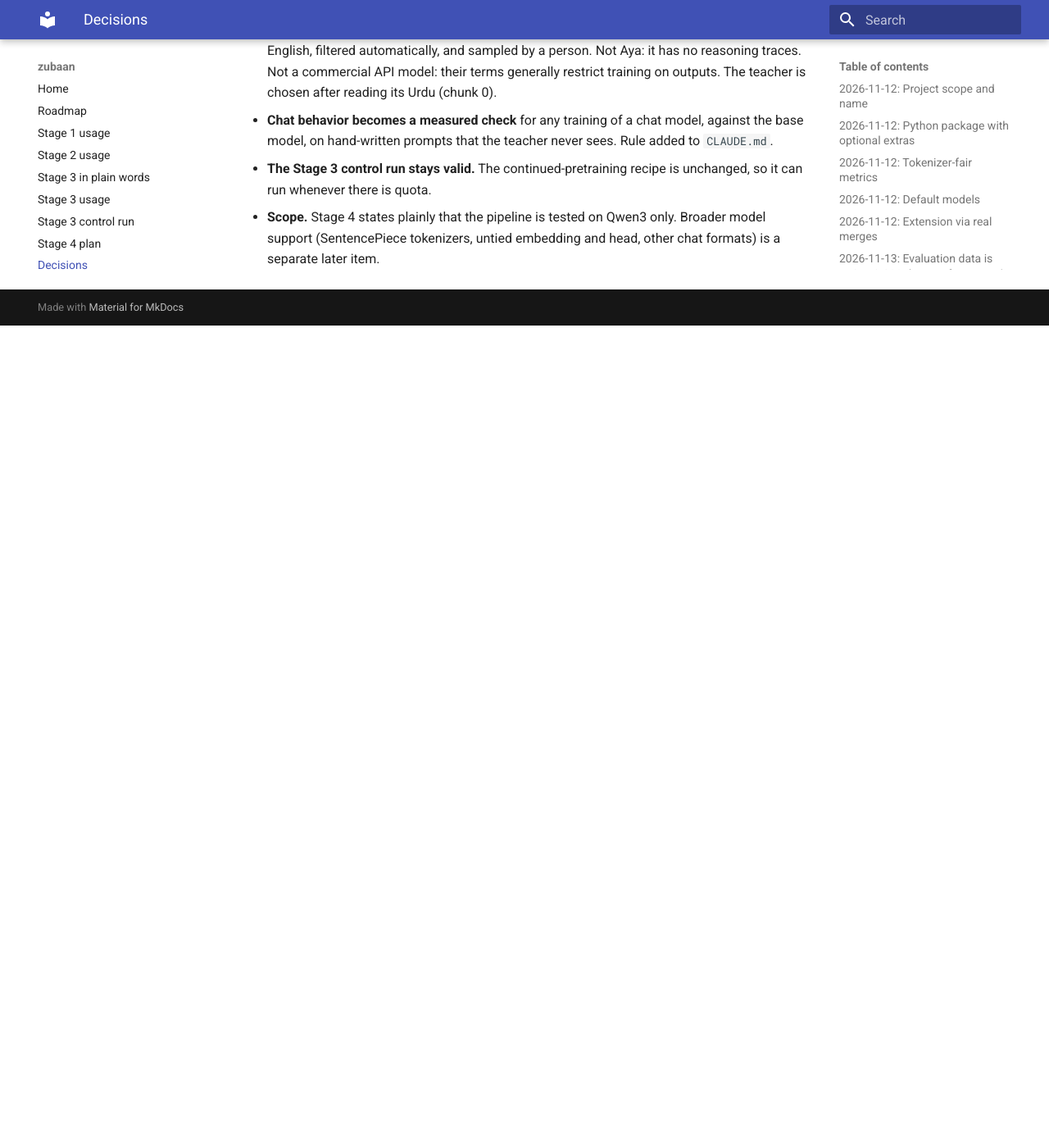
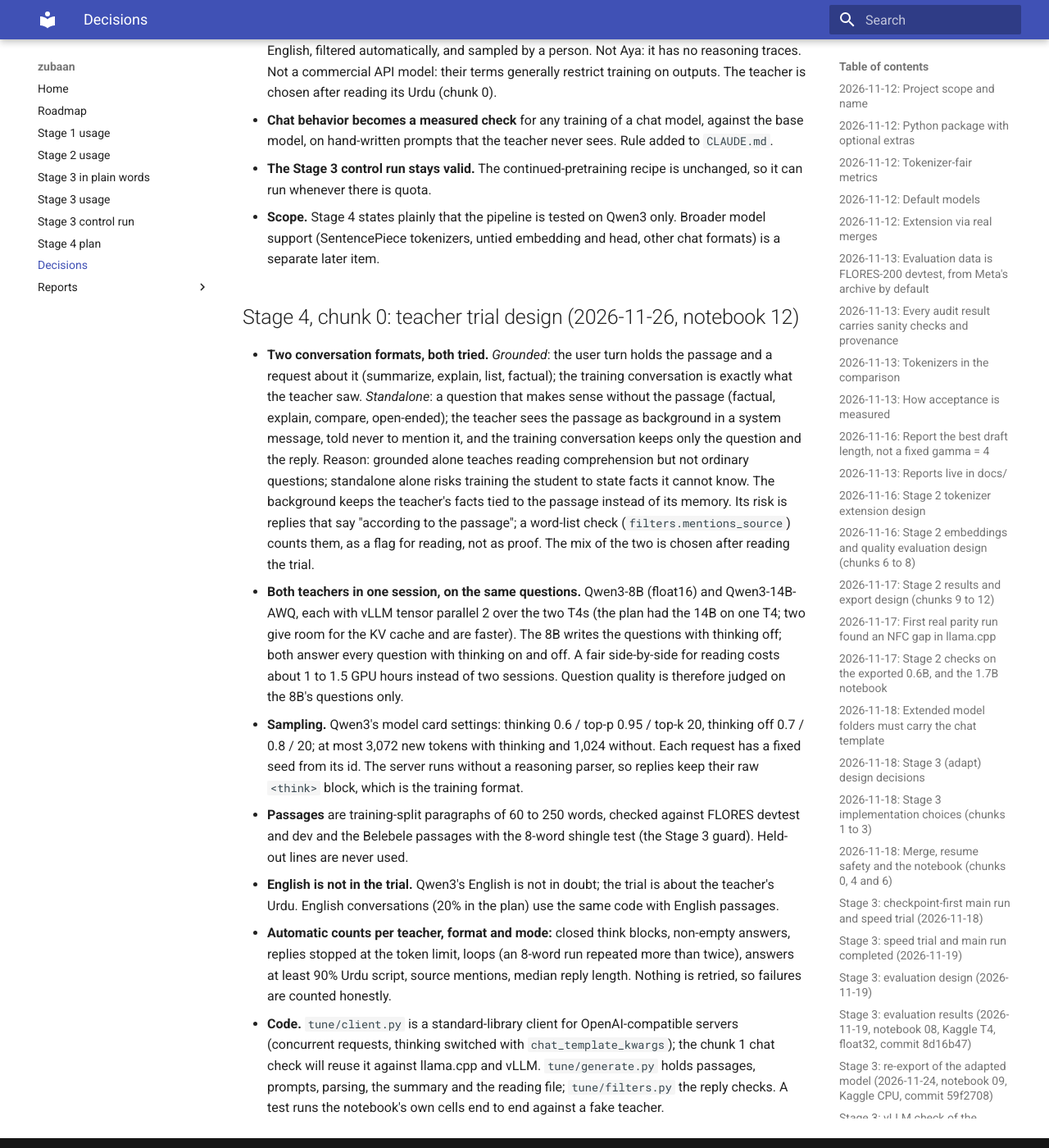
Before and after one commit to Hashir-Aziz123/zubaan, an MkDocs documentation site: the page built from docs/decisions.md, in a window 1280 px wide and 1400 px high, scrolled down 19680 px. Shown: the whole window at 82% size. Built offline with MkDocs 1.6.1 and Material for MkDocs 9.7.7, drawn with Linux system fonts in a browser that asks for light colours; before the commit the page ends 20077 px from its top, so only the background shows below that; some of the changed text lies outside the part shown.

Commit message:
docs: stage 4 chunk 0 design (two formats, both teachers in one session)
Co-Authored-By: Claude Opus 5.5 <noreply@anthropic.com>

```diff
--- a/docs/decisions.md
+++ b/docs/decisions.md
@@ -291,3 +291,14 @@ Stage 3 is closed with the four goals met (Urdu quality past the base on bits pe
 - **Chat behavior becomes a measured check** for any training of a chat model, against the base model, on hand-written prompts that the teacher never sees. Rule added to `CLAUDE.md`.
 - **The Stage 3 control run stays valid.** The continued-pretraining recipe is unchanged, so it can run whenever there is quota.
 - **Scope.** Stage 4 states plainly that the pipeline is tested on Qwen3 only. Broader model support (SentencePiece tokenizers, untied embedding and head, other chat formats) is a separate later item.
+
+
+## Stage 4, chunk 0: teacher trial design (2026-11-26, notebook 12)
+
+- **Two conversation formats, both tried.** *Grounded*: the user turn holds the passage and a request about it (summarize, explain, list, factual); the training conversation is exactly what the teacher saw. *Standalone*: a question that makes sense without the passage (factual, explain, compare, open-ended); the teacher sees the passage as background in a system message, told never to mention it, and the training conversation keeps only the question and the reply. Reason: grounded alone teaches reading comprehension but not ordinary questions; standalone alone risks training the student to state facts it cannot know. The background keeps the teacher's facts tied to the passage instead of its memory. Its risk is replies that say "according to the passage"; a word-list check (`filters.mentions_source`) counts them, as a flag for reading, not as proof. The mix of the two is chosen after reading the trial.
+- **Both teachers in one session, on the same questions.** Qwen3-8B (float16) and Qwen3-14B-AWQ, each with vLLM tensor parallel 2 over the two T4s (the plan had the 14B on one T4; two give room for the KV cache and are faster). The 8B writes the questions with thinking off; both answer every question with thinking on and off. A fair side-by-side for reading costs about 1 to 1.5 GPU hours instead of two sessions. Question quality is therefore judged on the 8B's questions only.
+- **Sampling.** Qwen3's model card settings: thinking 0.6 / top-p 0.95 / top-k 20, thinking off 0.7 / 0.8 / 20; at most 3,072 new tokens with thinking and 1,024 without. Each request has a fixed seed from its id. The server runs without a reasoning parser, so replies keep their raw `<think>` block, which is the training format.
+- **Passages** are training-split paragraphs of 60 to 250 words, checked against FLORES devtest and dev and the Belebele passages with the 8-word shingle test (the Stage 3 guard). Held-out lines are never used.
+- **English is not in the trial.** Qwen3's English is not in doubt; the trial is about the teacher's Urdu. English conversations (20% in the plan) use the same code with English passages.
+- **Automatic counts per teacher, format and mode:** closed think blocks, non-empty answers, replies stopped at the token limit, loops (an 8-word run repeated more than twice), answers at least 90% Urdu script, source mentions, median reply length. Nothing is retried, so failures are counted honestly.
+- **Code.** `tune/client.py` is a standard-library client for OpenAI-compatible servers (concurrent requests, thinking switched with `chat_template_kwargs`); the chunk 1 chat check will reuse it against llama.cpp and vLLM. `tune/generate.py` holds passages, prompts, parsing, the summary and the reading file; `tune/filters.py` the reply checks. A test runs the notebook's own cells end to end against a fake teacher.
--- a/docs/roadmap.md
+++ b/docs/roadmap.md
@@ -63,7 +63,7 @@ Optional follow-up:
 
 Added 2026-11-25. Stage 3's plain-text training left the adapted model unable to answer with thinking on (3 of 4 prompts in Ollama) and none of its checks caught it. A short instruction-tuning step on generated Urdu and English conversations, with thinking traces from a larger Qwen3 teacher, repairs this before drafters are built on the model. Full plan: `docs/stage4-plan.md`. Decisions: `docs/decisions.md`, 2026-11-25. Stage numbers changed on that date: draft was Stage 4 and is now 5; bench and release was 5 and is now 6.
 
-- [ ] Chunk 0: teacher trial on Kaggle (Qwen3-8B, or a 4-bit 14B), about 50 Urdu passages, read by the author; pick the teacher and confirm the data mix
+- [ ] Chunk 0: teacher trial on Kaggle (Qwen3-8B, or a 4-bit 14B), about 50 Urdu passages, read by the author; pick the teacher and confirm the data mix. Code (`tune/client.py`, `tune/generate.py`, `tune/filters.py`) and notebook 12 ready 2026-11-26; the run and the reading are pending
 - [ ] Chunk 1: chat-behavior check (answer rate with thinking on and off, Urdu-script share, closed think blocks, loops) on a hand-written prompt set; baseline for the base and Stage 3 models
 - [ ] Chunk 2: prompt generation grounded in Urdu Wikipedia passages, contamination guard
 - [ ] Chunk 3: teacher responses with and without thinking (vLLM on Kaggle)
--- a/docs/stage4-plan.md
+++ b/docs/stage4-plan.md
@@ -1,6 +1,6 @@
 # Stage 4 plan: restore chat behavior (instruction tuning with generated data)
 
-Draft, 2026-11-25. Nothing is built yet. Decisions so far are recorded in `docs/decisions.md` ("Stage 4: restore chat behavior", 2026-11-25). Stage numbers changed on that date: the drafter stage is now Stage 5, and benchmarks and release are Stage 6.
+Draft, 2026-11-25. Chunk 0 code and notebook ready 2026-11-26. Decisions so far are recorded in `docs/decisions.md` ("Stage 4: restore chat behavior", 2026-11-25). Stage numbers changed on that date: the drafter stage is now Stage 5, and benchmarks and release are Stage 6.
 
 ## Why this stage exists
 
@@ -69,7 +69,7 @@ Measured on a held-out, hand-written set of chat prompts (Urdu and English), gre
 
 Each chunk has one deliverable and a done criterion.
 
-0. **Teacher trial** (Kaggle, about 1 GPU hour). Run Qwen3-8B (and, if 8B is weak, a 4-bit 14B) on about 50 Urdu passages: generate questions and answers with and without thinking. **Done when** the author has read the outputs and picked the teacher, and the data mix and size are confirmed.
+0. **Teacher trial** (Kaggle, about 1 to 1.5 GPU hours, notebook 12). Qwen3-8B and Qwen3-14B-AWQ, both split over the two T4s, answer the same questions about 50 Urdu passages, with and without thinking, in two formats (grounded and standalone, see `docs/decisions.md`, 2026-11-26). **Done when** the author has read the outputs and picked the teacher, and the data mix and size are confirmed.
 1. **Chat-behavior check** (laptop code, then a short run). A command that runs a fixed prompt set through a model server and reports, per mode, the answer rate, Urdu-script share, closed think blocks and loops. It also writes the hand-written prompt set. Run it on the base and Stage 3 models to get a measured baseline (base Q4_K_M from Qwen's official GGUF, through Ollama or llama.cpp on the laptop). **Done when** the baseline numbers are in `docs/decisions.md`.
 2. **Prompt generation** (code plus Kaggle). Passages are sampled from the training split; the teacher writes questions; the contamination guard is applied. **Done when** there is a prompt file with counts.
 3. **Response generation** (Kaggle, a few GPU hours). The teacher answers with thinking on and off, batched in vLLM, and saves JSONL with metadata (teacher, mode, passage id). **Done when** the target count is reached.
```
Also changed, not shown: CLAUDE.md (+2 -1 lines), notebooks/README.md (+2 -0 lines).
